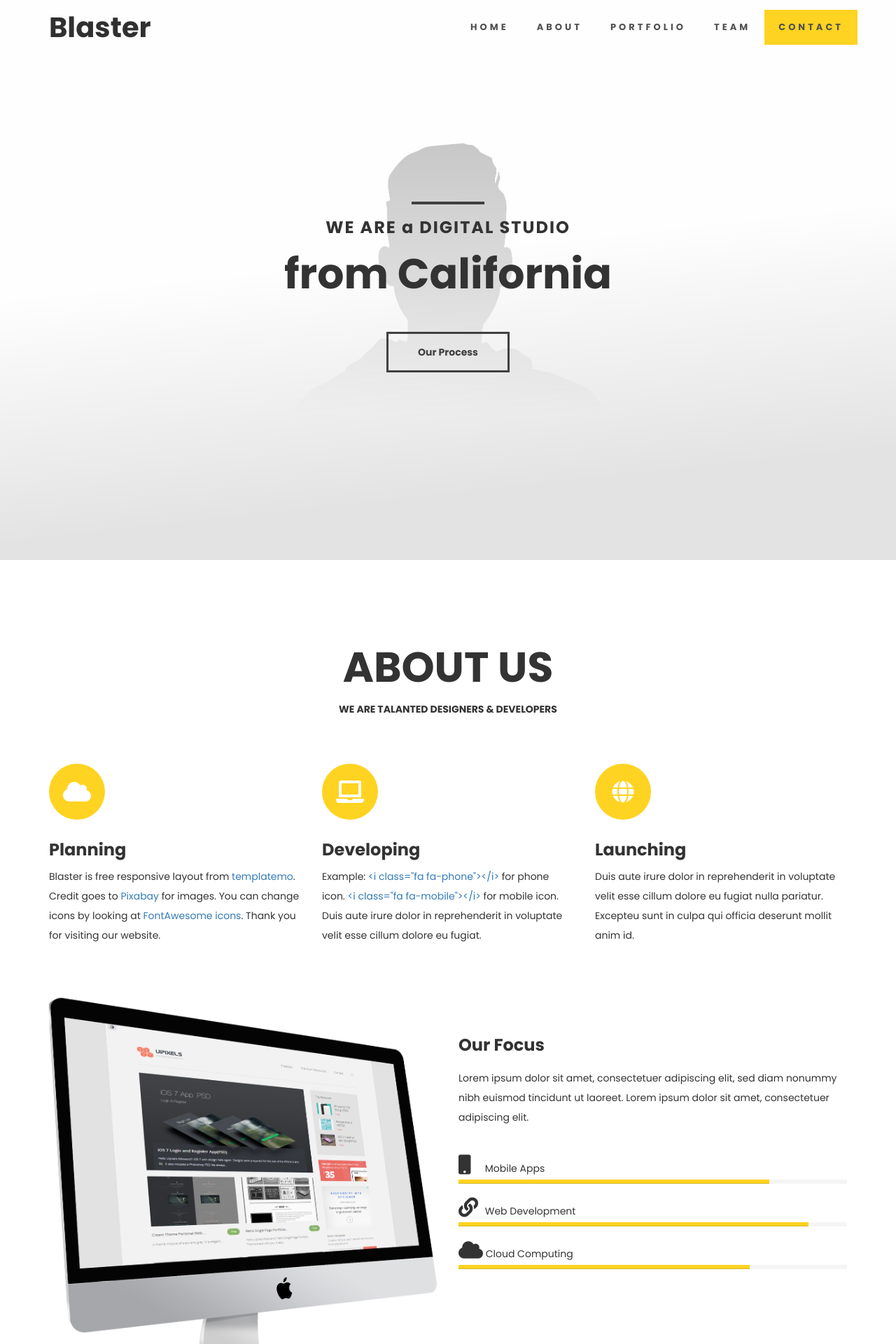
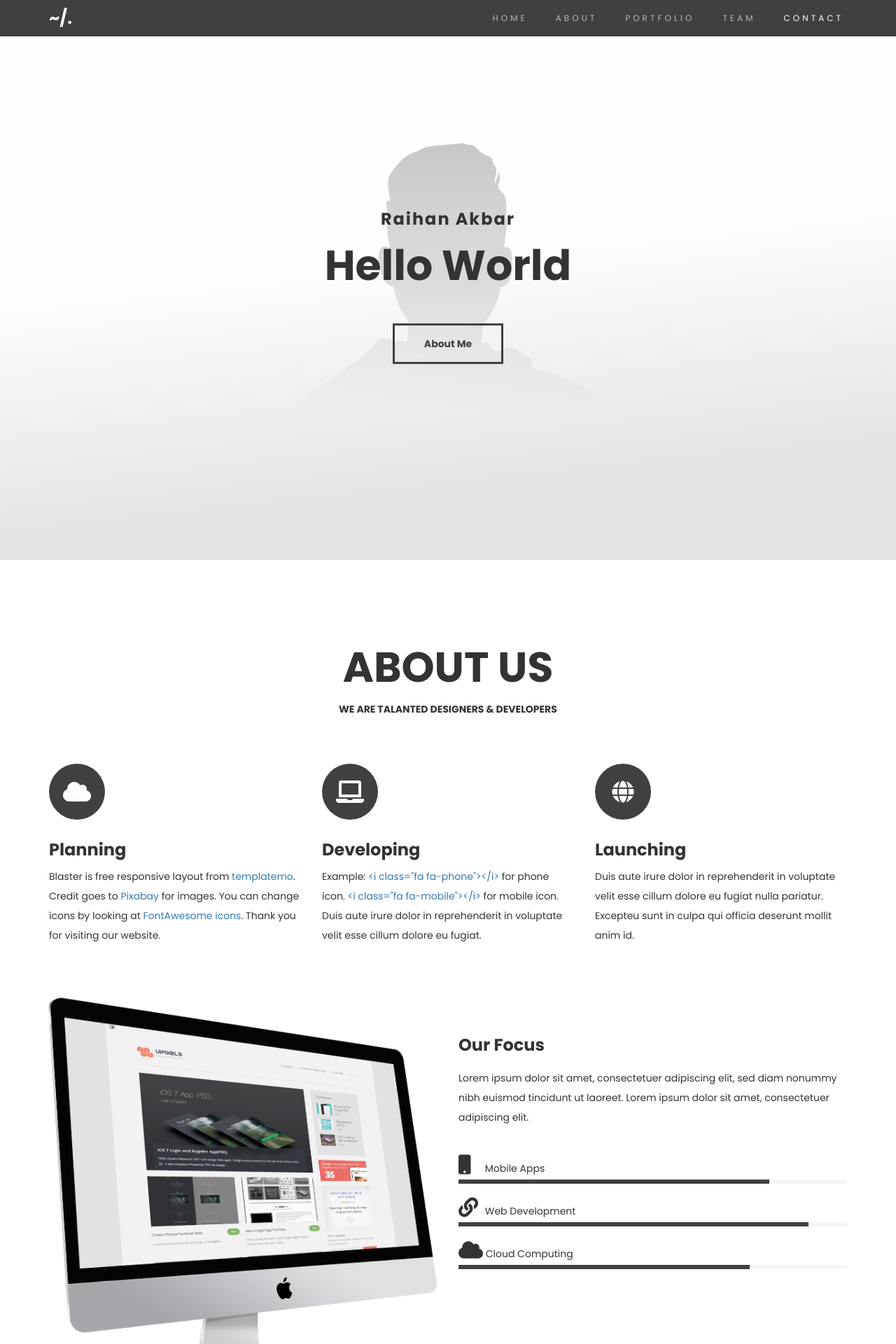
Before and after one commit to raihan-akbar/raihan-akbar.github.io, a PHP site: page / in a window 1280 px wide. Shown: the top 1920 px of the page at 70% size. Run offline with PHP 8.4, Linux system fonts and the light colour scheme.

Commit message:
Navbar
Navbar Update

```diff
--- a/index.html
+++ b/index.html
@@ -37,7 +37,7 @@
 				<span class="icon icon-bar"></span>
 				<span class="icon icon-bar"></span>
 			</button>
-			<a href="#" class="navbar-brand"><span class="bold">Blaster</span></a>
+			<a href="#" class="navbar-brand"><span class="bold">~/.</span></a>
 		</div>
 		<div class="collapse navbar-collapse">
 			<ul class="nav navbar-nav navbar-right">
@@ -55,10 +55,10 @@
 	<div class="container">
 		<div class="row">
 			<div class="col-md-12 col-sm-12">
-				<hr>
-				<h3><span class="bold">WE ARE a DIGITAL STUDIO</h3>
-				<h1 class="heading">from California</h1>
-				<a href="#about" class="smoothScroll btn btn-default">Our Process</a>
+				<!-- <hr> -->
+				<h3><span class="bold">Raihan Akbar</h3>
+				<h1 class="heading">Hello World</h1>
+				<a href="#about" class="smoothScroll btn btn-default">About Me</a>
 			</div>
 		</div>
 	</div>
--- a/style.css
+++ b/style.css
@@ -48,57 +48,64 @@ p {
 
 /* start navigation */
 .custom-navbar {
-    background: #ffffff;
+    background: #404040;
+    background-color: #404040;
     margin-bottom: 0;
 }
 .custom-navbar .navbar-brand  {
-	color: #303030;
-	font-size: 40px;
+	color: #fff;
+	font-size: 24px;
+
 }
 .custom-navbar .navbar-brand .navbar-toggle {
-    background: #55acee;
+    background: #404040;
     padding: 4px 6px;
     font-size: 16px;
-    color: #fff;
+    color: #e4e4e4;
 }
 .custom-navbar .nav li a {
-    color: #505050;
-    font-size: 13px;
-    font-weight: bold;
+    color: #b6b6b6;
+    font-size: 12px;
+    font-weight: 400;
     letter-spacing: 4px;
     padding-right: 20px;
     padding-left: 20px;
 	transition: all 0.3s ease-in-out;
 }
 .custom-navbar .nav li a:hover {
-  	background: #FFD321;
+  	background: #404040;
   	transition: all 0.3s ease-in-out;
+    color: #fff;
 }
 .custom-navbar .nav > li > a:focus {
   	background-color: transparent;
   	outline: none;
+    font-weight: 400;
 }
 .custom-navbar .nav li.active > a {
-    background-color: #FFD321;
+    /*background-color: #fff;*/
+    /*text-decoration: underline;*/
+    color: #fff;
+    font-weight: medium;
 }
 .custom-navbar .navbar-toggle {
     border: none;
     padding-top: 10px;
 }
 .custom-navbar .navbar-toggle .icon-bar {
-    background: #FFD321;
+    background: #fff;
     border-color: transparent;
 }
 @media(min-width:768px){
     .custom-navbar {
-            background: #ffffff;
-            padding: 14px;
-            border-bottom: 0;
-            background: 0 0;
+      background-color: #404040;
+      padding: 1px;
+      border-bottom: 0;
+      /*background: 0 0;*/
          }
     .custom-navbar.top-nav-collapse {
-            padding: 14px;
-            background: #fff;
+            padding: 1px;
+            background: #404040;
             border-bottom: 1px solid #eeeeee;
         }
 }
@@ -144,7 +151,7 @@ p {
 
 /* about section */
 #about .col-md-4 .fa {
-  background: #FFD321;
+  background: #404040;
   border-radius: 50%;
   color: #ffffff;
   font-size: 32px;
@@ -174,7 +181,7 @@ p {
   height: 6px;
 }
 #about .progress .progress-bar-primary {
-  background: #FFD321;
+  background: #404040;
 }
 
 /* portfolio section */
@@ -224,7 +231,7 @@ p {
 .filter-wrapper li .selected,
 .filter-wrapper li a:focus,
 .filter-wrapper li a:hover {
-    background: #FFD321;
+    background: #404040;
     color: #ffffff;
     outline: none;
   }
@@ -348,7 +355,7 @@ footer {
   margin-right: 10px;
 }
 .social-icon li a:hover {
-  background: #FFD321;
+  background: #404040;
 }
 
 /* copyright section */
@@ -365,7 +372,7 @@ footer {
 	color: #fff;
 }
 #copyright a:hover {
-	color: #FFD321;
+	color: #404040;
 	text-decoration: none;
 	transition: all 0.4s ease-in-out;
 }
@@ -382,7 +389,7 @@ footer {
   transition: all 0.4s ease-in-out;
 }
 #copyright .fa:hover {
-  background: #FFD321;
+  background: #404040;
   color: #000;
 }
 
```
